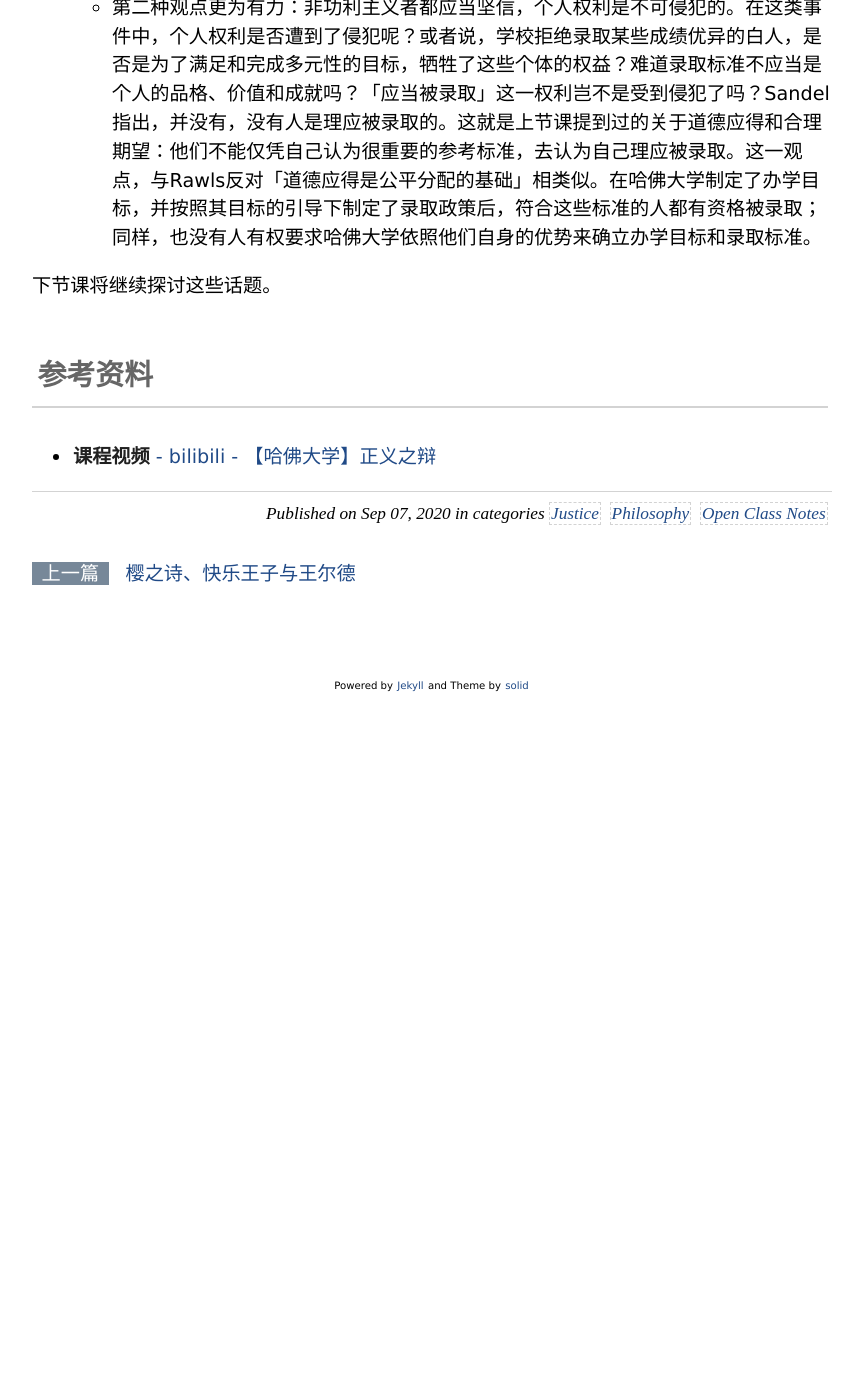
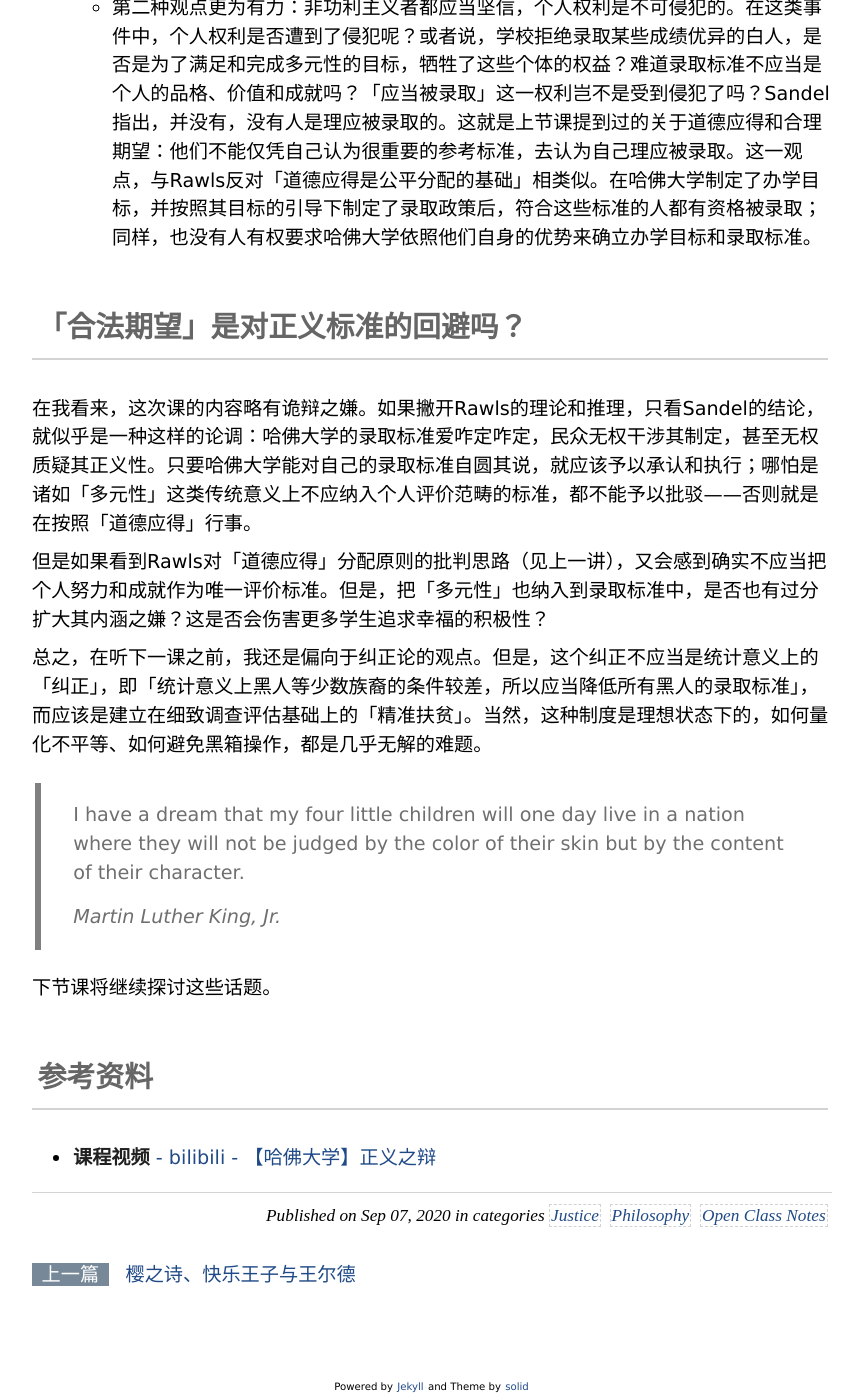
Before and after one commit to ArmeriaWang/ArmeriaWang.github.io, a Jekyll site: the page built from _posts/2020-09-07-harvard-justice-note17.md, in a window 1280 px wide and 1400 px high, scrolled down 1383 px. Shown: the whole window, without its empty margins (208-1067 px from the left). Built offline with Jekyll 4.4.1, drawn with Linux system fonts in a browser that asks for light colours; before the commit the page ends 2082 px from its top, so only the background shows below that; some of the changed text lies outside the part shown.

Commit message:
Update 2020-09-07-harvard-justice-note17.md

```diff
--- a/_posts/2020-09-07-harvard-justice-note17.md
+++ b/_posts/2020-09-07-harvard-justice-note17.md
@@ -18,13 +18,13 @@ typora-root-url: ..
 
 针对这一事件，课堂进行了激烈的辩论。辩论中主要出现了三类维护平权法案的观点：
 
-- 纠正论（Corrective）。即纠正因族裔、家庭条件的不同而造成的不平等，给少数族裔、家庭条件拮据者以较优的机会。这一观点潜在地认为，学校在录取时应当考虑学生的「学业前景」和「学术潜质」。
+- **纠正论**（Corrective）。即纠正因族裔、家庭条件的不同而造成的不平等，给少数族裔、家庭条件拮据者以较优的机会。这一观点潜在地认为，学校在录取时应当考虑学生的「学业前景」和「学术潜质」。
 
-- 弥补论（Compensatory）。即弥补过去的错误（如美国历史上的奴隶制和种族歧视政策等）。
+- **弥补论**（Compensatory）。即弥补过去的错误（如美国历史上的奴隶制和种族歧视政策等）。
 
   这种观点最大的问题是，让21世纪的某些白人个体做出牺牲，去弥补过去历史错误，是否公平？为回应这种质疑，我们需要去调查，随着时间的推移，是否真有群体权利和共同责任这种东西存在。事实上，不仅是种族问题，性别问题、地域问题等许多涉及到「竖切民众」的话题，同样需要调查是否存在这种「共同体」。
 
-- 多元论（Diversity）。这种观点认为，保持受教育者的多样性，是高等教育的某种公共利益、 社会目标或社会使命。
+- **多元论**（Diversity）。这种观点认为，保持受教育者的多样性，是高等教育的某种公共利益、 社会目标或社会使命。
 
   哈佛大学在为自己的平权录取政策辩护时写道，
 
@@ -39,6 +39,18 @@ typora-root-url: ..
   - 第一，人无法控制自己的种族，也无法通过后天努力改变它。一个公正的制度，应当尽量避免道德偶然因素的影响。但是，一个人的家庭出身也是偶然因素，平权政策也恰恰可以解释为对弱势族群的保护。
   - 第二种观点更为有力：非功利主义者都应当坚信，个人权利是不可侵犯的。在这类事件中，个人权利是否遭到了侵犯呢？或者说，学校拒绝录取某些成绩优异的白人，是否是为了满足和完成多元性的目标，牺牲了这些个体的权益？难道录取标准不应当是个人的品格、价值和成就吗？「应当被录取」这一权利岂不是受到侵犯了吗？Sandel指出，并没有，没有人是理应被录取的。这就是上节课提到过的关于道德应得和合理期望：他们不能仅凭自己认为很重要的参考标准，去认为自己理应被录取。这一观点，与Rawls反对「道德应得是公平分配的基础」相类似。在哈佛大学制定了办学目标，并按照其目标的引导下制定了录取政策后，符合这些标准的人都有资格被录取；同样，也没有人有权要求哈佛大学依照他们自身的优势来确立办学目标和录取标准。
 
+## 「合法期望」是对正义标准的回避吗？
+
+在我看来，这次课的内容略有诡辩之嫌。如果撇开Rawls的理论和推理，只看Sandel的结论，就似乎是一种这样的论调：哈佛大学的录取标准爱咋定咋定，民众无权干涉其制定，甚至无权质疑其正义性。只要哈佛大学能对自己的录取标准自圆其说，就应该予以承认和执行；哪怕是诸如「多元性」这类传统意义上不应纳入个人评价范畴的标准，都不能予以批驳——否则就是在按照「道德应得」行事。
+
+但是如果看到Rawls对「道德应得」分配原则的批判思路（见上一讲），又会感到确实不应当把个人努力和成就作为唯一评价标准。但是，把「多元性」也纳入到录取标准中，是否也有过分扩大其内涵之嫌？这是否会伤害更多学生追求幸福的积极性？
+
+总之，在听下一课之前，我还是偏向于纠正论的观点。但是，这个纠正不应当是统计意义上的「纠正」，即「统计意义上黑人等少数族裔的条件较差，所以应当降低所有黑人的录取标准」，而应该是建立在细致调查评估基础上的「精准扶贫」。当然，这种制度是理想状态下的，如何量化不平等、如何避免黑箱操作，都是几乎无解的难题。
+
+>  I have a dream that my four little children will one day live in a nation where they will not be judged by the color of their skin but by the content of their character.
+>
+> *Martin Luther King, Jr.*
+
 下节课将继续探讨这些话题。
 
 ## 参考资料
```
